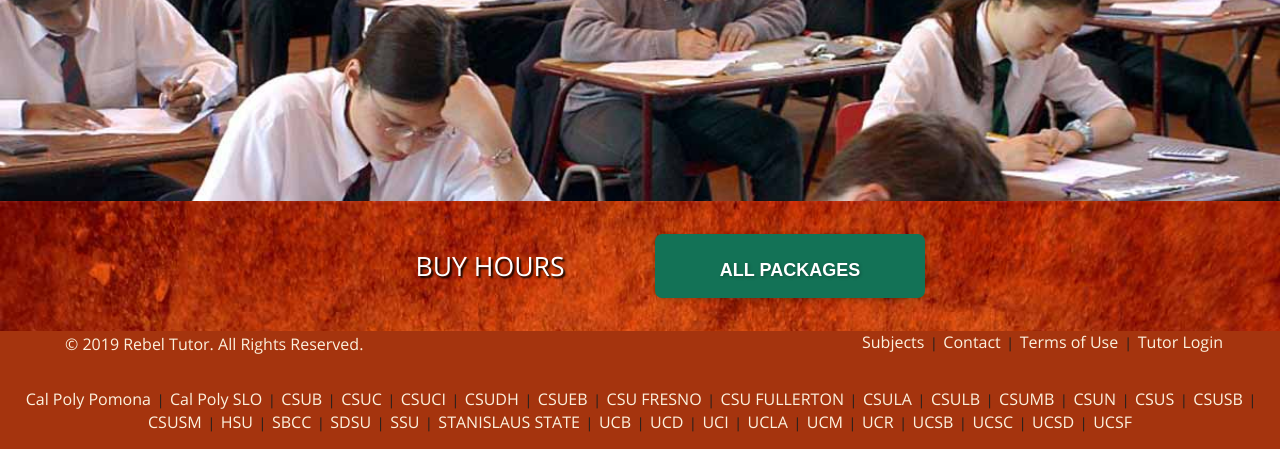
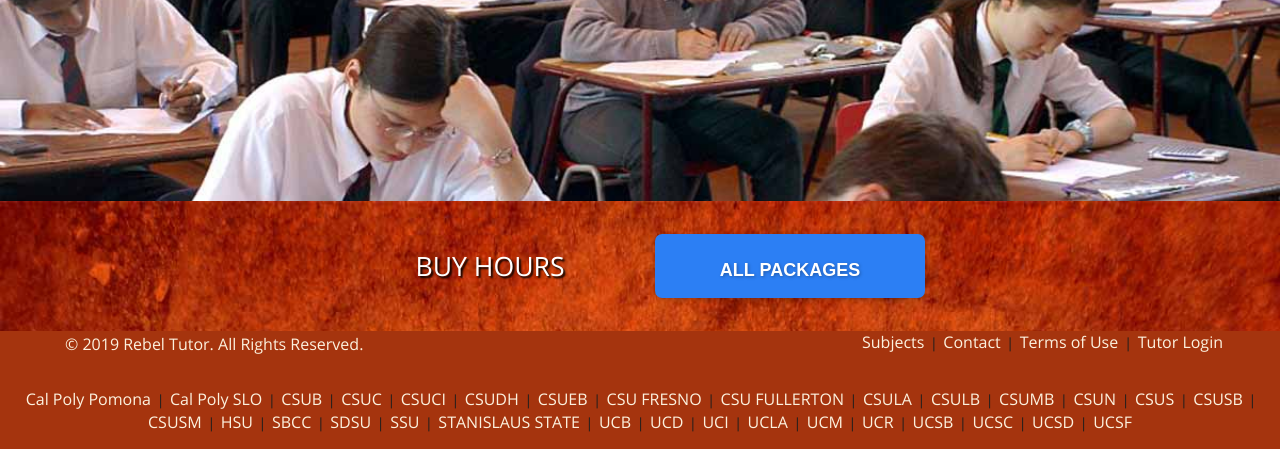
Before and after one commit to badassrobb/rebeltutors, a website: page views/index.html in a window 1280 px wide. Shown: the part 431-880 px from the top of the page. Drawn offline with nearby package versions, Linux system fonts and the light colour scheme; files that its build step writes are made by us from their sources; no server answers; files whose address does not match are found by name.

Commit message:
misc shit

```diff
--- a/public/stylesheets/style.css
+++ b/public/stylesheets/style.css
@@ -30,13 +30,13 @@
 /* Color Variables  */
 :root {
   --ba_green:  #a5340e;
-  --ba_orange: #137256;
+  --ba_orange: #2c7ff4;
   --ba_green_cards: #a3301b;
   --ba_teal_bright: #f44a2c;
   --ba_teal_dark: #a3301b;
   --ba_original_green: #a5340e;
-  --ba_original_orange: #137256;
-  --ba_original_orange_hover: #1fc694;
+  --ba_original_orange: #2c7ff4;
+  --ba_original_orange_hover: #89f0f9;
   --ba_original_copyright_yellow: #FCF1DE;
 
 }
```
